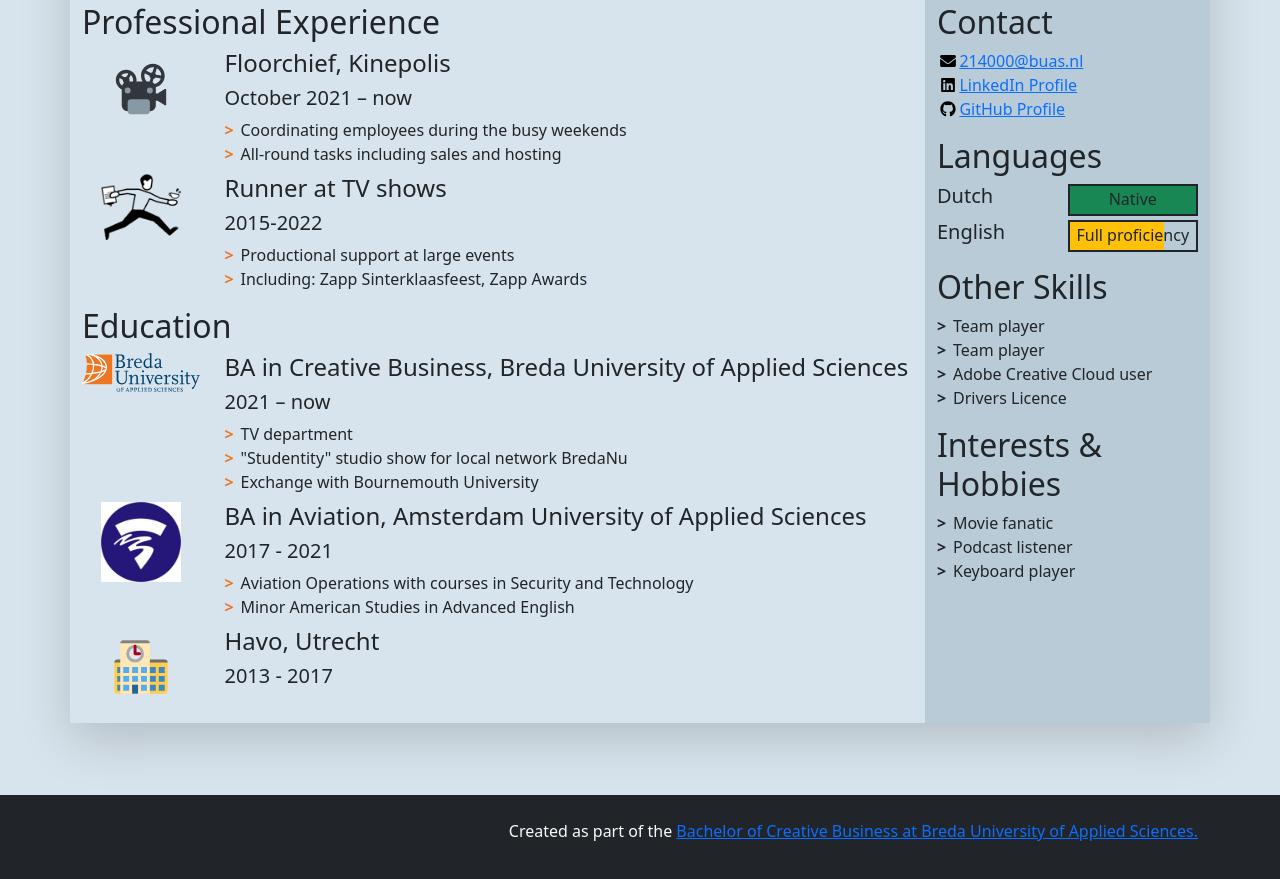
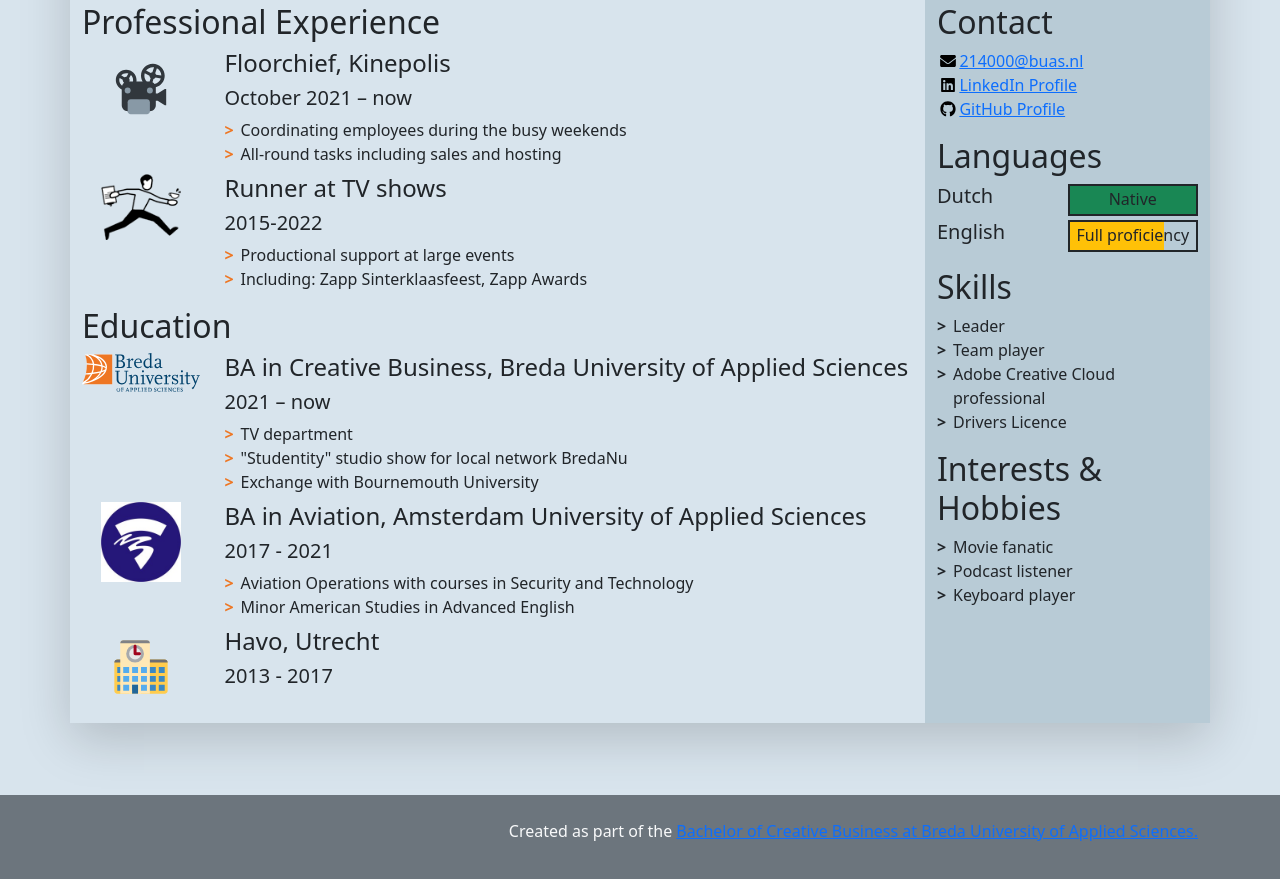
Before and after one commit to 214000/PRJ4-2022, a plain HTML site: page index.html in a window 1280 px wide. Shown: the part 235-1114 px from the top of the page. Drawn offline with nearby package versions, Linux system fonts and the light colour scheme.

Commit message:
Final tweaks
Added last information and bug fixes

```diff
--- a/index.html
+++ b/index.html
@@ -28,7 +28,6 @@
   <!-- Start of the body, which contains everything visible on the page -->
   <body class="resume-maincolor d-flex flex-column h-100 justify-content-between">
 
-  <body class="d-flex flex-column h-100 justify-content-between">
 	<div> </div>
     <!--
       We use a Bootstrap container to align contents.
@@ -243,11 +242,11 @@
           <!-- End of contact details, moving on to other skills -->
 
           <section class="my-3 aside-section">
-            <h2>Other Skills</h2>
+            <h2>Skills</h2>
             <ul class="skill-list list-unstyled">
-              <li class="skill-item">Team player</li>
+              <li class="skill-item">Leader</li>
 			  <li class="skill-item">Team player</li>
-              <li class="skill-item">Adobe Creative Cloud user</li>
+              <li class="skill-item">Adobe Creative Cloud professional</li>
               <li class="skill-item">Drivers Licence</li>
             </ul>
           </section>
@@ -268,7 +267,7 @@
     </div>
 
     <!-- And now, a footer! -->
-    <footer class="bg-dark mt-sm-5 py-4 text-light">
+    <footer class="bg-secondary mt-sm-5 py-4 text-light">
       <p class="container text-end">
         Created as part of the <a href="https://www.buas.nl/en/programmes/creative-business" target="_blank">Bachelor of Creative Business at Breda University of Applied Sciences.</a>
       </p>
```
